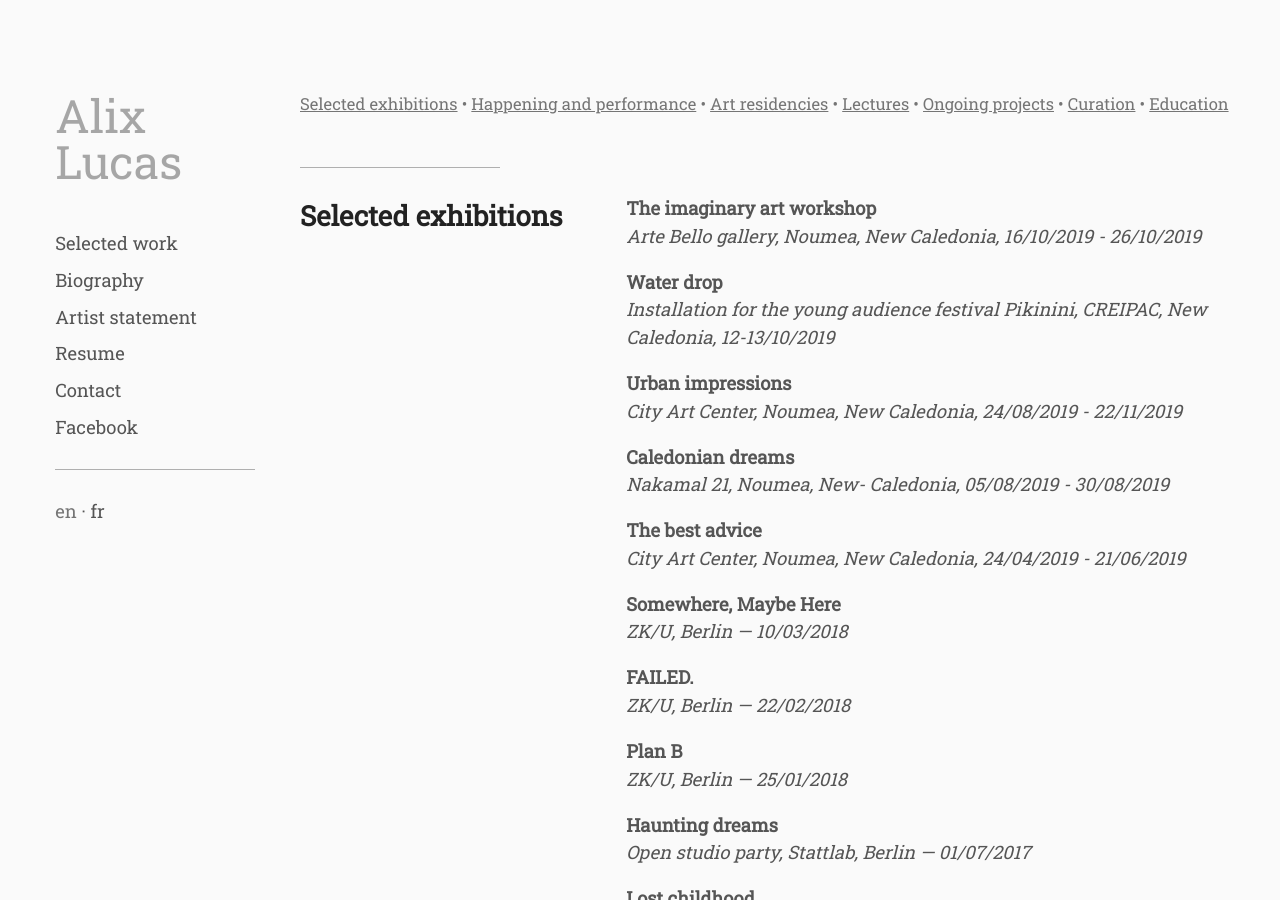
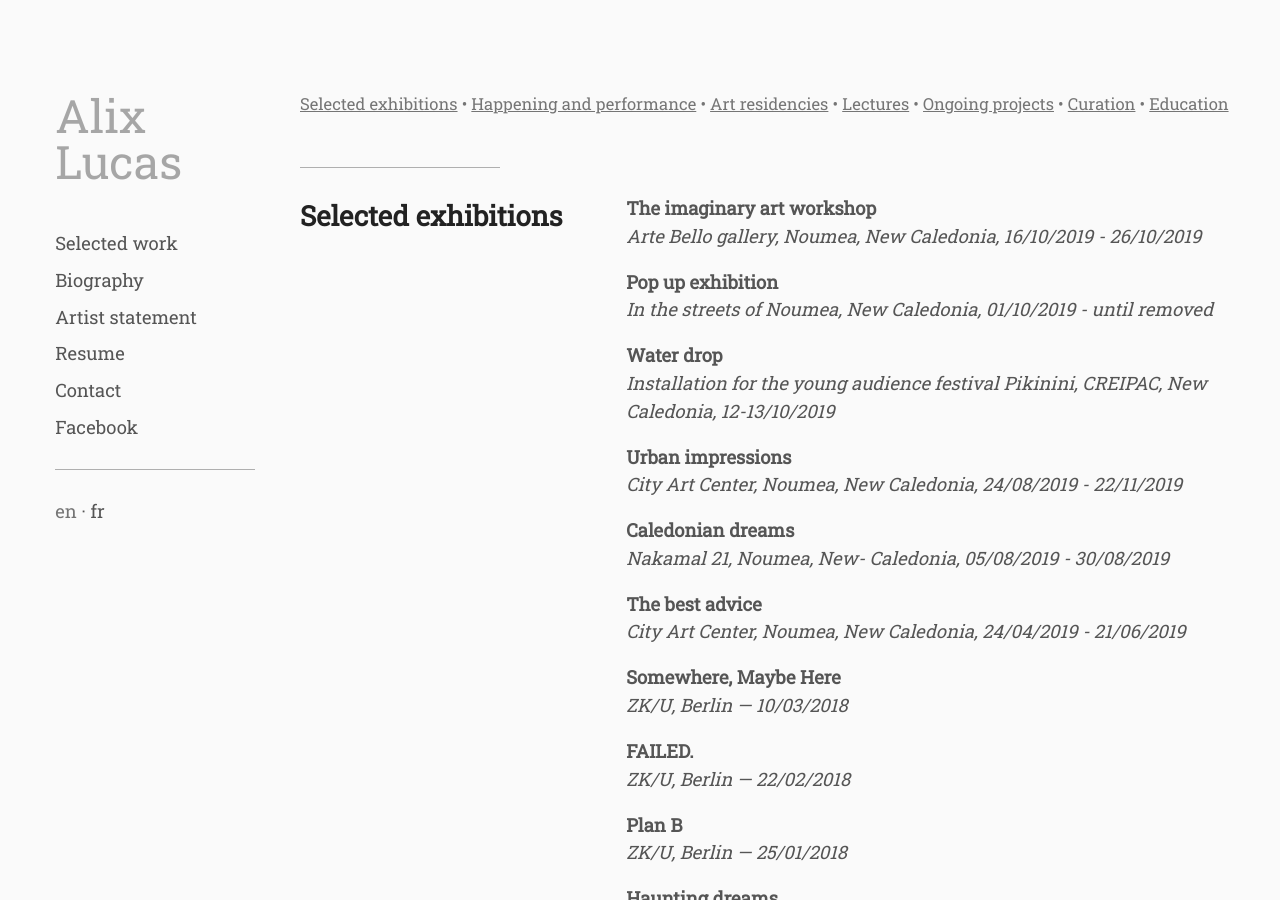
Before and after one commit to whyalix/alixlucas, a Jekyll site: the page built from pages/en/resume.html, in a window 1280 px wide and 900 px high. Built offline with Jekyll 4.4.1, drawn with Linux system fonts in a browser that asks for light colours.

Commit message:
Update exhibitions.yml

```diff
--- a/_data/en/exhibitions.yml
+++ b/_data/en/exhibitions.yml
@@ -1,5 +1,8 @@
 - primary: "The imaginary art workshop"
   secondary: Arte Bello gallery, Noumea, New Caledonia, 16/10/2019 - 26/10/2019
+
+- primary: "Pop up exhibition"
+  secondary: In the streets of Noumea, New Caledonia, 01/10/2019 - until removed
 
 - primary: "Water drop"
   secondary: Installation for the young audience festival Pikinini, CREIPAC, New Caledonia, 12-13/10/2019
```
